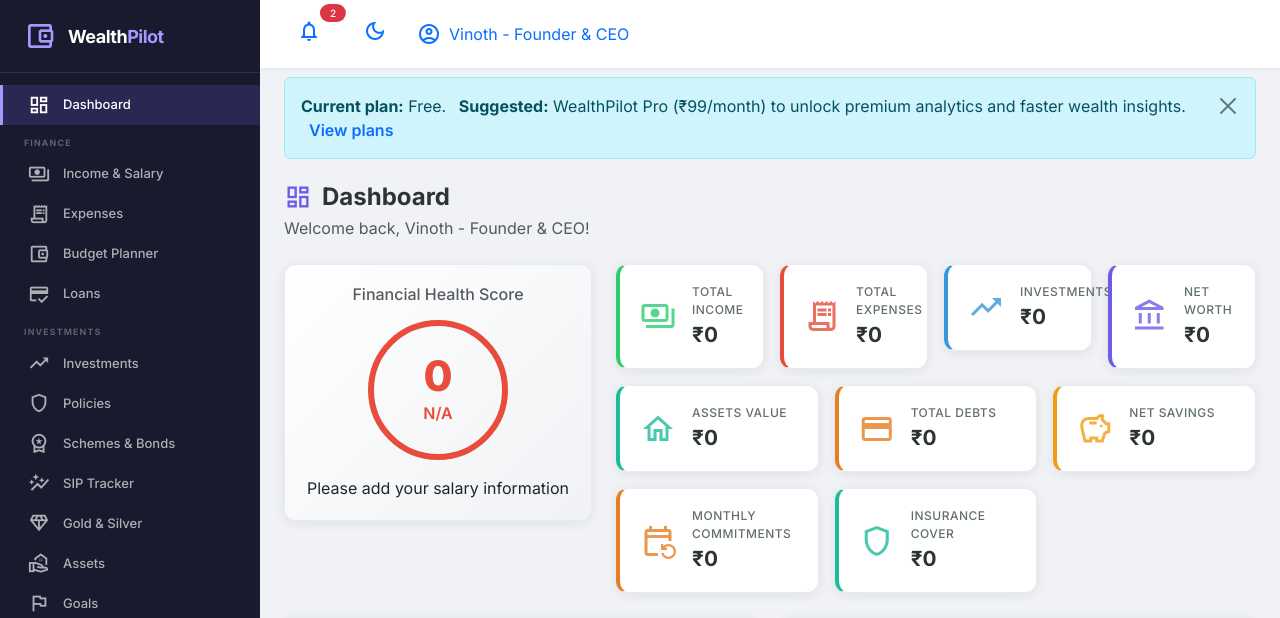
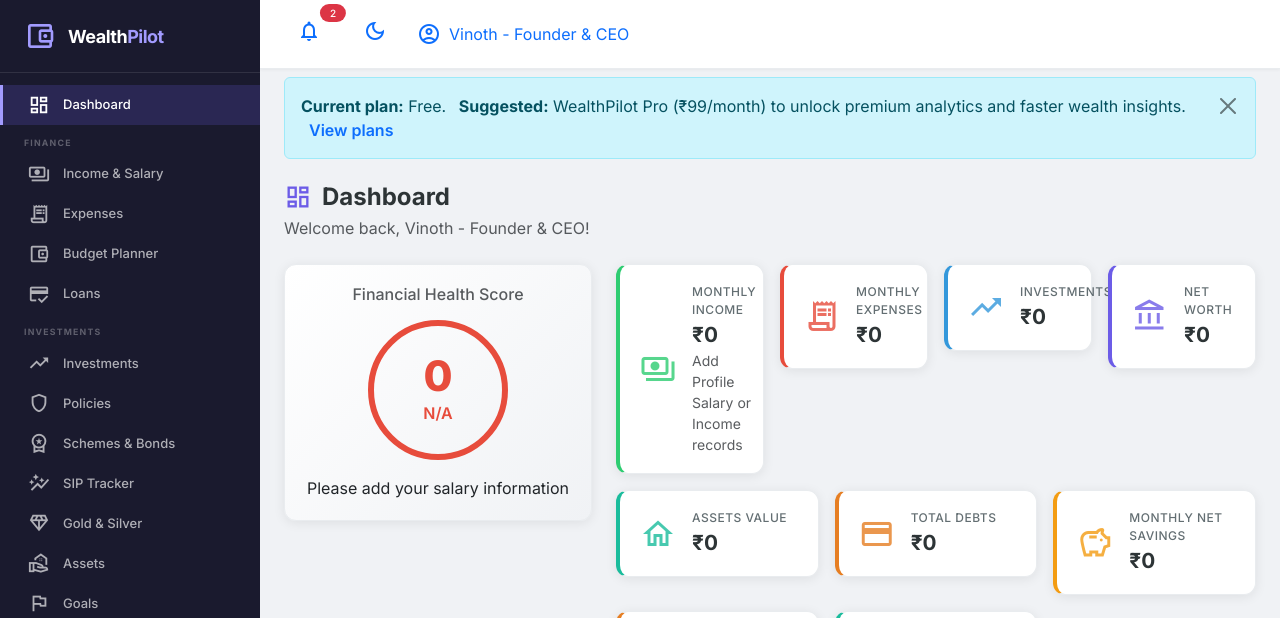
Before and after one commit to vinothkumarmari/WealthPilot, a Flask app: page /dashboard in a window 1280 px wide. Shown: the top 618 px of the page. Run offline with Flask 3, Linux system fonts and the light colour scheme; a user stored in the database is signed in; data comes from the database, SQL or seed files in the repository; data that the repository does not hold is empty; some libraries are stand-ins or nearby versions.

Commit message:
Simplify dashboard income cards to monthly values with clear source

```diff
--- a/app/routes.py
+++ b/app/routes.py
@@ -1379,8 +1379,30 @@ def dashboard():
         else:
             effective_salary = total_income
 
-    # Show profile salary on dashboard when no income records exist.
-    dashboard_income = float(total_income) if float(total_income) > 0 else float(effective_salary or 0)
+    # Use simple, user-friendly monthly numbers on top cards.
+    today = date.today()
+    month_expenses = db.session.query(db.func.sum(Expense.amount)).filter(
+        Expense.user_id == current_user.id,
+        db.extract('month', Expense.date) == today.month,
+        db.extract('year', Expense.date) == today.year
+    ).scalar() or 0
+    month_income_records = db.session.query(db.func.sum(Income.amount)).filter(
+        Income.user_id == current_user.id,
+        db.extract('month', Income.date) == today.month,
+        db.extract('year', Income.date) == today.year
+    ).scalar() or 0
+
+    if float(current_user.monthly_salary or 0) > 0:
+        dashboard_income = float(current_user.monthly_salary)
+        dashboard_income_note = 'From Profile Salary'
+    elif float(month_income_records or 0) > 0:
+        dashboard_income = float(month_income_records)
+        dashboard_income_note = 'From Income tab (this month)'
+    else:
+        dashboard_income = 0.0
+        dashboard_income_note = 'Add Profile Salary or Income records'
+
+    monthly_net_savings = float(dashboard_income) - float(month_expenses)
 
     health = advisor.analyze_financial_health(
         effective_salary, total_expenses, total_investments, total_debts
@@ -1524,6 +1546,9 @@ def dashboard():
     return render_template('dashboard.html',
         total_income=dashboard_income,
         total_expenses=total_expenses,
+        month_expenses=float(month_expenses),
+        monthly_net_savings=float(monthly_net_savings),
+        dashboard_income_note=dashboard_income_note,
         total_investments=total_investments_all,
         total_assets=total_assets_value,
         total_debts=total_debts,
@@ -1535,7 +1560,7 @@ def dashboard():
         monthly_trend=json.dumps(monthly_trend),
         trend_series=json.dumps(trend_series),
         goals=goals,
-        savings=dashboard_income - total_expenses,
+        savings=monthly_net_savings,
         monthly_commitments=monthly_commitments,
         total_sum_assured=total_sum_assured,
         allocation=json.dumps(allocation),
--- a/app/templates/dashboard.html
+++ b/app/templates/dashboard.html
@@ -26,8 +26,9 @@
                 <div class="stat-card stat-income">
                     <span class="material-icons-outlined stat-icon">payments</span>
                     <div class="stat-info">
-                        <span class="stat-label">{{ t('Total Income') }}</span>
+                        <span class="stat-label">{{ t('Monthly Income') }}</span>
                         <span class="stat-value">₹{{ total_income|inr }}</span>
+                        <small class="text-muted">{{ dashboard_income_note }}</small>
                     </div>
                 </div>
             </div>
@@ -35,8 +36,8 @@
                 <div class="stat-card stat-expense">
                     <span class="material-icons-outlined stat-icon">receipt_long</span>
                     <div class="stat-info">
-                        <span class="stat-label">{{ t('Total Expenses') }}</span>
-                        <span class="stat-value">₹{{ total_expenses|inr }}</span>
+                        <span class="stat-label">{{ t('Monthly Expenses') }}</span>
+                        <span class="stat-value">₹{{ month_expenses|inr }}</span>
                     </div>
                 </div>
             </div>
@@ -80,8 +81,8 @@
                 <div class="stat-card stat-savings">
                     <span class="material-icons-outlined stat-icon">savings</span>
                     <div class="stat-info">
-                        <span class="stat-label">{{ t('Net Savings') }}</span>
-                        <span class="stat-value">₹{{ savings|inr }}</span>
+                        <span class="stat-label">{{ t('Monthly Net Savings') }}</span>
+                        <span class="stat-value">₹{{ monthly_net_savings|inr }}</span>
                     </div>
                 </div>
             </div>
```
